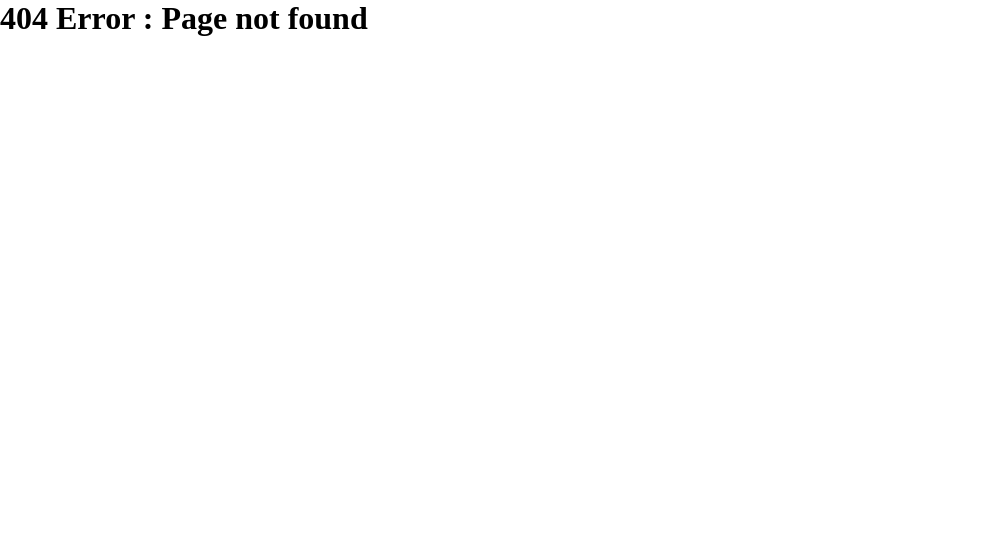
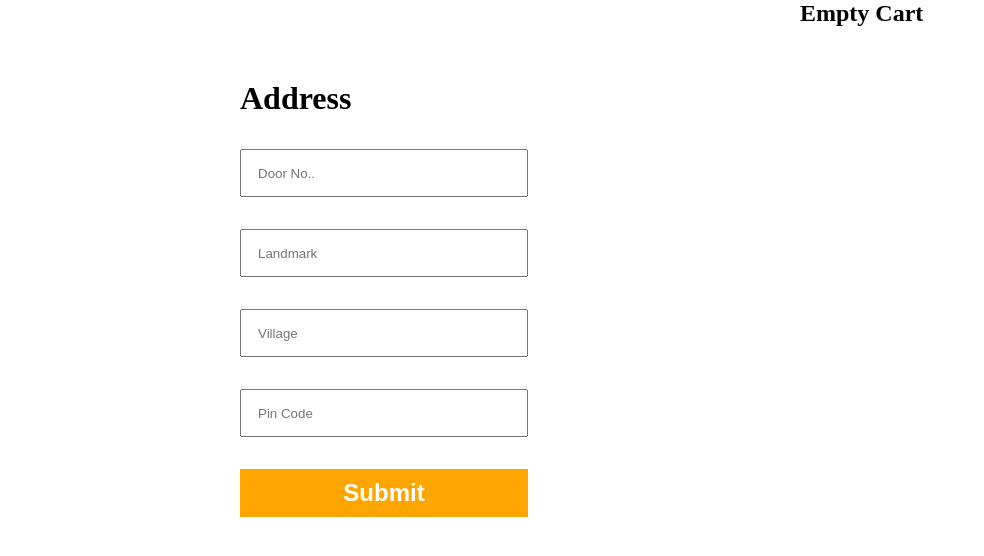
Before and after one commit to SAIKUMAR124/Restaurant-app, a React (Create React App) app: page /checkout in a window 1280 px wide. Before the commit this address had no page. Shown: the top 556 px of the page, without its empty margins (0-984 px from the left). Built offline with nearby package versions, Linux system fonts and the light colour scheme.

Commit message:
Added checkout and success pages

```diff
--- a/src/MainPage.js
+++ b/src/MainPage.js
@@ -1,7 +1,9 @@
 import React from "react";
 import { BrowserRouter, Route, Switch } from "react-router-dom";
+import CheckOut from "./pages/CheckOut";
 import HomePage from "./pages/HomePage";
 import LoginPage from "./pages/LoginPage";
+import OrderSuccess from "./pages/OrderSuccess";
 import PageNotFound from "./pages/PageNotFound";
 import Ahmedabad from "./pages/popular-cities/Ahmedabad";
 import Bangalore from "./pages/popular-cities/Bangalore";
@@ -19,7 +21,8 @@ const MainPage = () => {
           <Route exact path="/bangalore" component={Bangalore} />
           <Route exact path="/Chennai" component={Chennai} />
           <Route path="/home/:url" component={Restaurents} />
-
+          <Route path='/checkout' component={CheckOut} />
+          <Route path='/success' component={OrderSuccess} />
           <Route component={PageNotFound} />
         </Switch>
       </BrowserRouter>
--- a/src/context/LoginContext.js
+++ b/src/context/LoginContext.js
@@ -8,6 +8,7 @@ export const AppProvider = ({ children }) => {
   const [signup, setSignup] = useState(false);
   const [rest, setRest] = useState(Restaurent);
   const [cartItems, setCartItems] = useState([]);
+  const [address, setAddress] = useState({});
 
   const handleLogin = () => {
     setLogin(!login);
@@ -112,6 +113,10 @@ export const AppProvider = ({ children }) => {
     setCartItems([])
   }
 
+  const handleAddress=(place)=>{
+    setAddress(place)
+  }
+
   return (
     <AppContext.Provider
       value={{
@@ -129,6 +134,8 @@ export const AppProvider = ({ children }) => {
         cartItems,
         onRemove,
         clearData,
+        address,
+        handleAddress,
       }}
     >
       {children}
--- /dev/null
+++ b/src/pages/CheckOut.css
@@ -0,0 +1,36 @@
+.checkout-part1{
+    width: 60%;
+    padding: 5rem 15rem;
+}
+.checkout-part2{
+    width: 40%;
+}
+
+.checkout-container{
+    display: flex;
+
+}
+
+.inp-field-checkout{
+    width: 100%;
+    height: 3rem;
+    margin-top: 2rem;
+    padding-left: 1rem;
+}
+
+.checkout-submit{
+    width: 100%;
+    height: 3rem;
+    margin-top: 2rem;
+    color: white;
+    background-color: orange;
+    border: none;
+    font-size: 1.5rem;
+    font-weight: bold;
+}
+
+
+/* Success Css */
+.success-con{
+    text-align: center;
+}
--- /dev/null
+++ b/src/pages/CheckOut.js
@@ -0,0 +1,77 @@
+import React, { useState } from "react";
+import { useFormik } from "formik";
+import RestaurentItemCart from "./restaurents/rest-components/RestaurentItemCart";
+import "./CheckOut.css";
+import { useGlobalLoginContext } from "../context/LoginContext";
+import { Redirect } from "react-router";
+
+const CheckOut = () => {
+  const { handleAddress } = useGlobalLoginContext();
+    const [addressSubmit, setAddressSubmit] = useState(false);
+
+  const formik = useFormik({
+    initialValues: {
+      doorNo: "",
+      lankMark: "",
+      village: "",
+      pinCode: "",
+    },
+    onSubmit: (values) => {
+      const newItems = {
+        doorNo: values.doorNo,
+        lankMark: values.lankMark,
+        village: values.village,
+        pinCode: values.pinCode,
+      };
+      handleAddress(newItems);
+      setAddressSubmit(true);
+    },
+  });
+
+  return (
+    <div className="checkout-container">
+      <div className="checkout-part1">
+        <h1>Address</h1>
+        <form onSubmit={formik.handleSubmit}>
+          <input
+            type="text"
+            id="doorNo"
+            className="inp-field-checkout"
+            placeholder="Door No.."
+            {...formik.getFieldProps("doorNo")}
+          />
+          <input
+            type="text"
+            id="lankMark"
+            className="inp-field-checkout"
+            placeholder="Landmark"
+            {...formik.getFieldProps("lankMark")}
+          />
+          <input
+            type="text"
+            id="village"
+            className="inp-field-checkout"
+            placeholder="Village"
+            {...formik.getFieldProps("village")}
+          />
+          <input
+            type="text"
+            id="pinCode"
+            className="inp-field-checkout"
+            placeholder="Pin Code"
+            {...formik.getFieldProps("pinCode")}
+          />
+          <button className="checkout-submit" type="submit">
+            Submit
+          </button>
+          {addressSubmit===true && <Redirect to='/success' />}
+        </form>
+      </div>
+      <div className="checkout-part2">
+        <RestaurentItemCart />
+      </div>
+    </div>
+  );
+};
+
+export default CheckOut;
--- /dev/null
+++ b/src/pages/OrderSuccess.js
@@ -0,0 +1,22 @@
+import React from 'react'
+import { useGlobalLoginContext } from '../context/LoginContext';
+
+const OrderSuccess = () => {
+    const {address} = useGlobalLoginContext();
+    const {doorNo, lankMark, village, pinCode} = address;
+
+    return (
+        <div className='success-con'>
+            <h1>Your order is Successfully placed.</h1>
+            <h3>Order will be delivered to the Address below..</h3>
+             <br/>
+             <hr/>
+             <h2>{doorNo}</h2>
+             <h2>{lankMark}</h2>
+             <h2>{village}</h2>
+             <h2>{pinCode}</h2>
+        </div>
+    )
+}
+
+export default OrderSuccess
--- a/src/pages/restaurents/Restaurents.css
+++ b/src/pages/restaurents/Restaurents.css
@@ -48,7 +48,7 @@
 }
 .food-item-price>span{
     display: flex;
-    justify-content: start;
+    justify-content: flex-start;
 }
 .food-price-icon{
     font-size: 1.2rem;
--- a/src/pages/restaurents/rest-components/RestaurentItemCart.css
+++ b/src/pages/restaurents/rest-components/RestaurentItemCart.css
@@ -56,7 +56,7 @@
 }
 .cart-item-price>span{
     display: flex;
-    justify-content: start;
+    justify-content: flex-start;
     align-items: center;
 }
 
@@ -104,6 +104,6 @@
 
 .subtotal-price{
     display: flex;
-    justify-content: start;
+    justify-content: flex-start;
     align-items: center;
 }
--- a/src/pages/restaurents/rest-components/RestaurentItemCart.js
+++ b/src/pages/restaurents/rest-components/RestaurentItemCart.js
@@ -1,17 +1,16 @@
-import React, { useEffect } from "react";
+import React, { useState } from "react";
 import { useGlobalLoginContext } from "../../../context/LoginContext";
 import QuantityButton from "./comp/QuantityButton";
 import {BiRupee} from 'react-icons/bi';
 import "./RestaurentItemCart.css";
+import { Redirect } from "react-router";
 
 const RestaurentItemCart = () => {
-  const { cartItems, clearData } = useGlobalLoginContext();
+  const { cartItems } = useGlobalLoginContext();
+  const [checkout, setCheckout] = useState(false);
 
   const itemsPrice = cartItems.reduce((a,c) => a+c.price * c.qty, 0);
 
-  useEffect(() => {
-    clearData();
-  }, []);
 
   return (
     <aside className="cart-container">
@@ -41,7 +40,8 @@ const RestaurentItemCart = () => {
           </div>
           <div className="cart-extra">Extra charges may apply</div>
 
-          <button className="cart-checkout">CHECKOUT</button>
+          <button className="cart-checkout" onClick={()=>setCheckout(true)}>CHECKOUT</button>
+          {checkout && <Redirect to='/checkout' />}
         </div>
       ) : (
         <h1>Empty Cart</h1>
--- a/src/pages/restaurents/rest-components/RestaurentItems.js
+++ b/src/pages/restaurents/rest-components/RestaurentItems.js
@@ -4,7 +4,7 @@ import { RestRetriveData } from "./RestRetriveData";
 import {BiRupee} from 'react-icons/bi';
 
 const RestaurentItems = () => {
-  const { onAdd, cartItems } = useGlobalLoginContext();
+  const { onAdd } = useGlobalLoginContext();
   const d = RestRetriveData();
   const { data } = d;
   const { food } = data;
```
